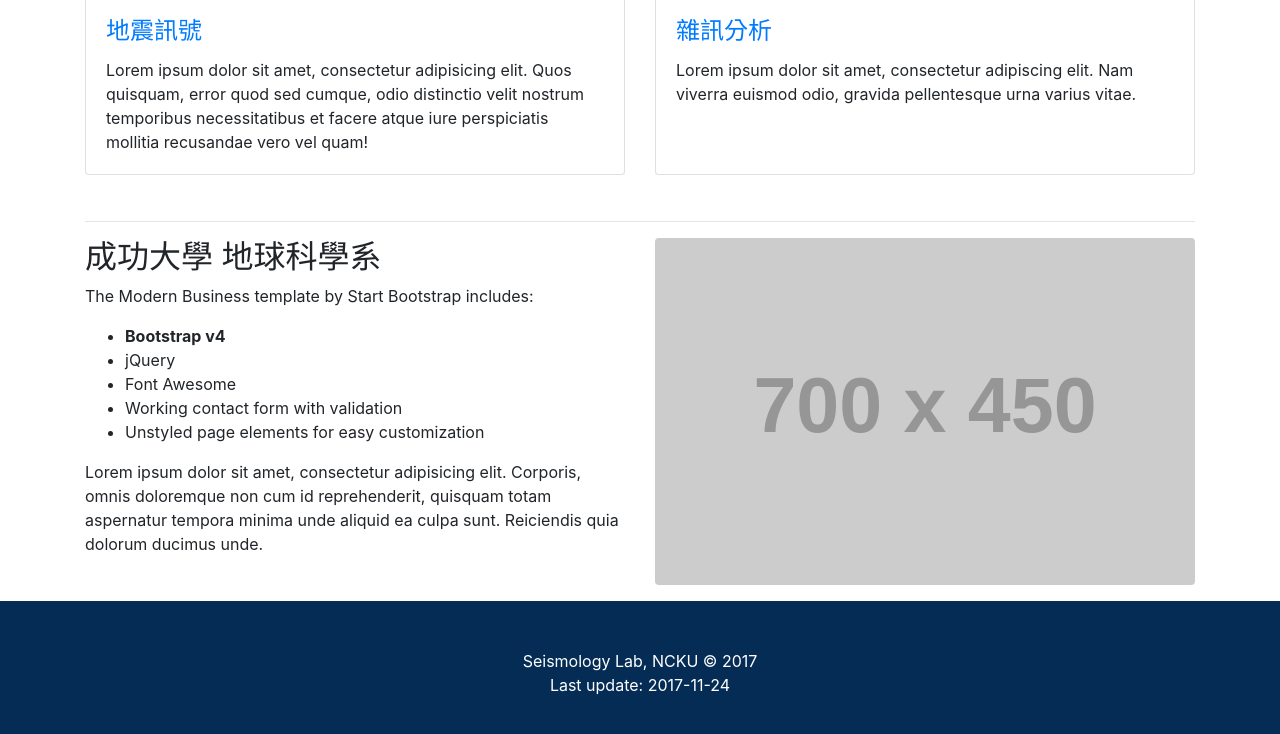
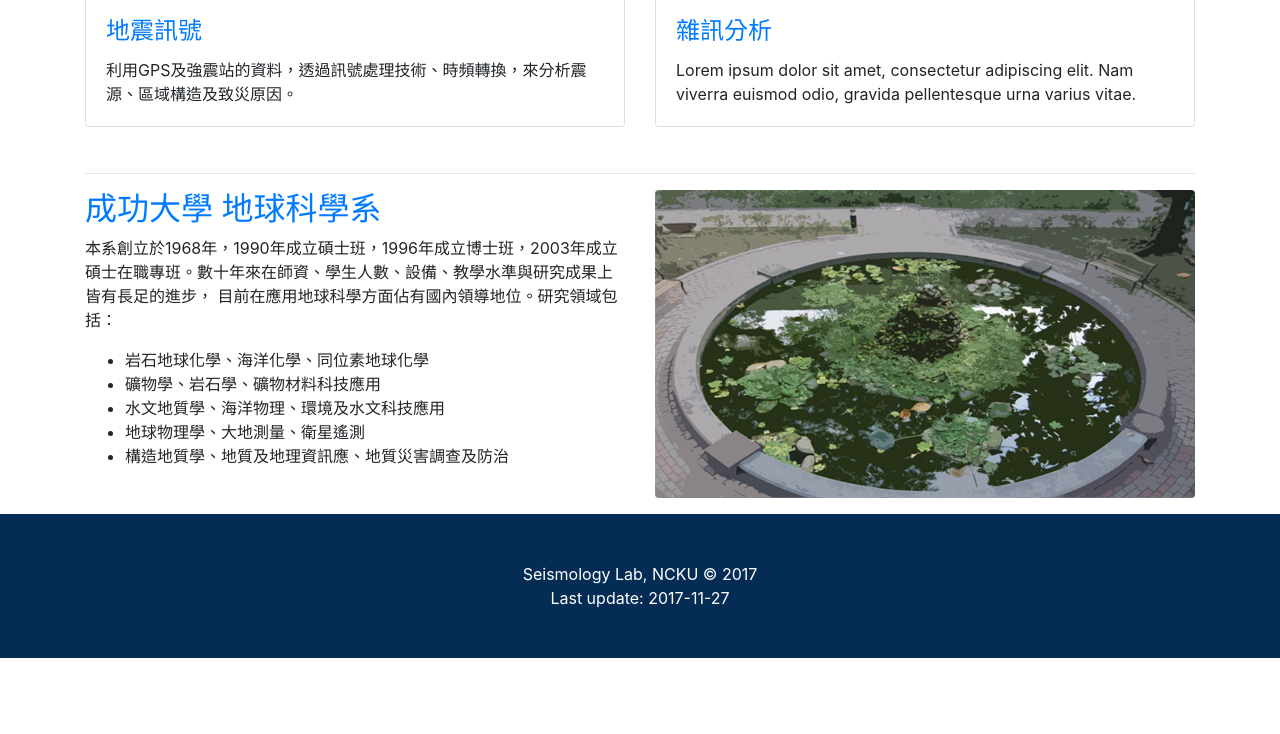
Before and after one commit to jimmytseng79/website, a website: page index.html in a window 1280 px wide. Shown: the part 1490-2224 px from the top of the page. After the commit the page ends 2148 px from the top, so only its background shows below. Drawn offline with Linux system fonts and the light colour scheme; placeholder pictures from the web are drawn by us.

Commit message:
update index

```diff
--- a/index.html
+++ b/index.html
@@ -142,12 +142,12 @@
         </div>
         <div class="col-lg-6 col-sm-6 portfolio-item">
           <div class="card h-100">
-            <a href="eqsingal.html"><img class="card-img-top" src="http://placehold.it/700x400" alt=""></a>
+            <a href="eqsingal.html"><img class="card-img-top" src="img/SHWA_CHY063_acc.png" alt=""></a>
             <div class="card-body">
               <h4 class="card-title">
                 <a href="eqsingal.html">地震訊號</a>
               </h4>
-              <p class="card-text">Lorem ipsum dolor sit amet, consectetur adipisicing elit. Quos quisquam, error quod sed cumque, odio distinctio velit nostrum temporibus necessitatibus et facere atque iure perspiciatis mollitia recusandae vero vel quam!</p>
+              <p class="card-text">利用GPS及強震站的資料，透過訊號處理技術、時頻轉換，來分析震源、區域構造及致災原因。</p>
             </div>
           </div>
         </div>
@@ -169,21 +169,19 @@
       <!-- Features Section -->
       <div class="row">
         <div class="col-lg-6">
-          <h2>成功大學 地球科學系</h2>
-          <p>The Modern Business template by Start Bootstrap includes:</p>
+          <a href="http://www.earth.ncku.edu.tw/main.php"><h2>成功大學 地球科學系</h2></a>
+          <p>本系創立於1968年，1990年成立碩士班，1996年成立博士班，2003年成立碩士在職專班。數十年來在師資、學生人數、設備、教學水準與研究成果上皆有長足的進步，
+              目前在應用地球科學方面佔有國內領導地位。研究領域包括：</p>
           <ul>
-            <li>
-              <strong>Bootstrap v4</strong>
-            </li>
-            <li>jQuery</li>
-            <li>Font Awesome</li>
-            <li>Working contact form with validation</li>
-            <li>Unstyled page elements for easy customization</li>
+            <li>岩石地球化學、海洋化學、同位素地球化學</li>
+            <li>礦物學、岩石學、礦物材料科技應用</li>
+            <li>水文地質學、海洋物理、環境及水文科技應用</li>
+            <li>地球物理學、大地測量、衛星遙測</li>
+            <li>構造地質學、地質及地理資訊應、地質災害調查及防治</li>
           </ul>
-          <p>Lorem ipsum dolor sit amet, consectetur adipisicing elit. Corporis, omnis doloremque non cum id reprehenderit, quisquam totam aspernatur tempora minima unde aliquid ea culpa sunt. Reiciendis quia dolorum ducimus unde.</p>
         </div>
         <div class="col-lg-6">
-          <img class="img-fluid rounded" src="http://placehold.it/700x450" alt="">
+          <img class="img-fluid rounded" src="img/ncku_es.jpg" alt="">
         </div>
       </div>
     </div>
@@ -193,7 +191,7 @@
     <footer class="py-5 bg-dark">
       <div class="container">
         <p class="m-0 text-center text-white">Seismology Lab, NCKU &copy; 2017</p>
-        <p class="m-0 text-center text-white">Last update: 2017-11-24</p>
+        <p class="m-0 text-center text-white">Last update: 2017-11-27</p>
       </div>
       <!-- /.container -->
     </footer>
```
Also changed, not shown: contact.html (+1 -1 lines), eqsingal.html (+1 -1 lines), geodetic.html (+1 -1 lines), members.html (+8 -8 lines), noise.html (+1 -1 lines), papers.html (+1 -1 lines), seismotectonic-project1.html (+1 -1 lines), seismotectonic.html (+1 -1 lines), img/SHWA_CHY063_acc.png (added), img/kcmuar.jpg (added), img/ncku_es.jpg (added).
